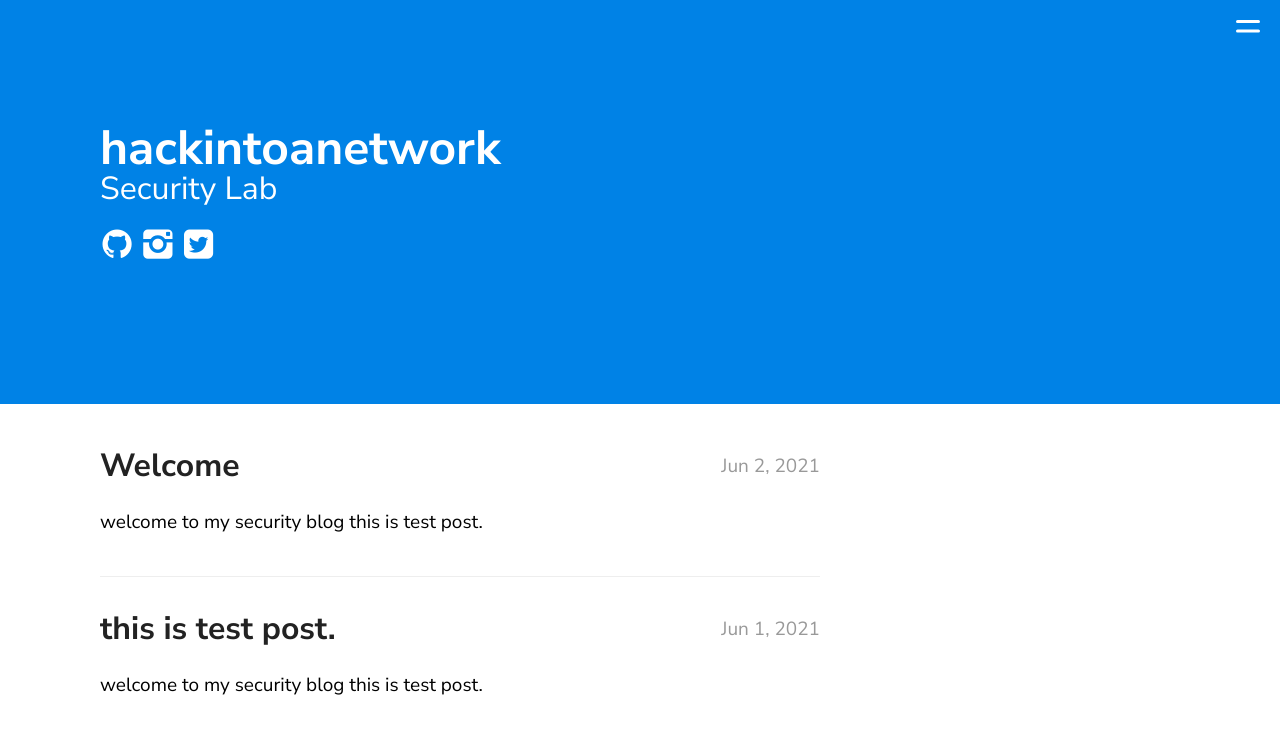
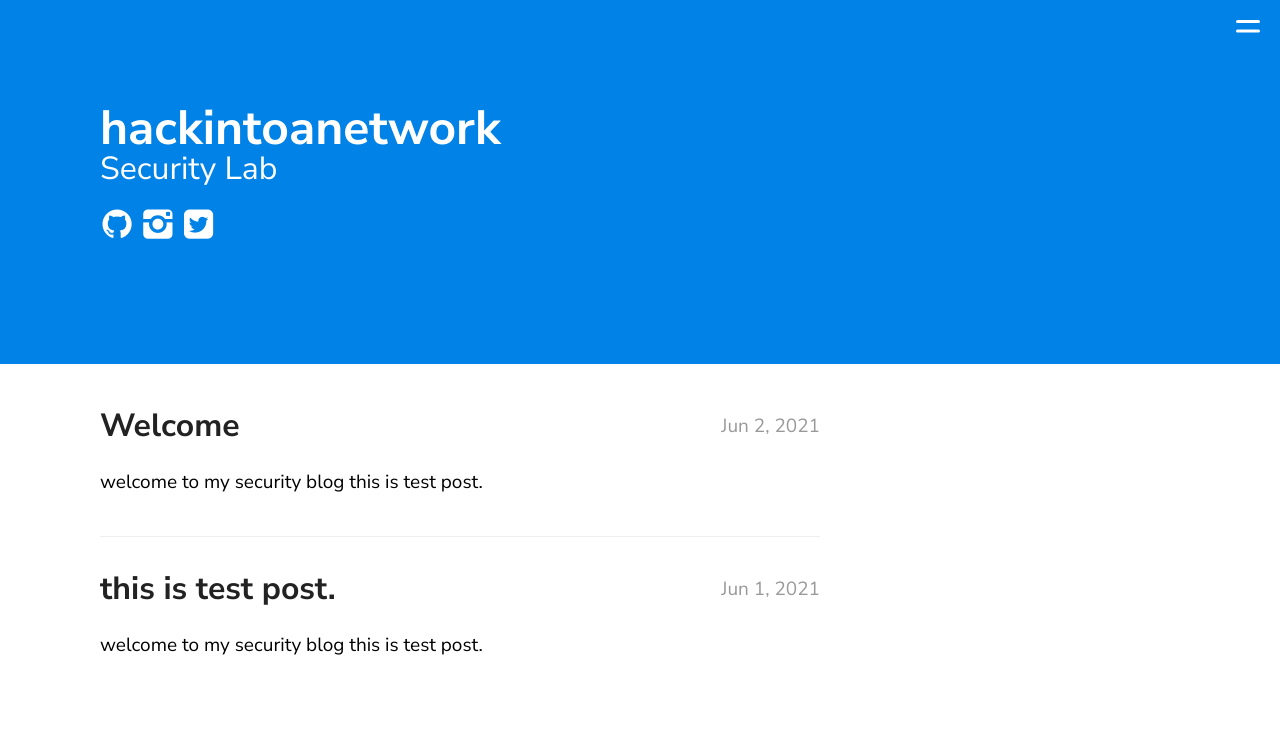
Before and after one commit to Developers-Official/hackintoanetwork.github.io, a Jekyll site: the page built from index.md, in a window 1280 px wide. Shown: the top 734 px of the page. Built offline with Jekyll 4.4.1, drawn with Linux system fonts in a browser that asks for light colours.

Commit message:
Update theme.scss

```diff
--- a/_sass/theme.scss
+++ b/_sass/theme.scss
@@ -61,7 +61,7 @@ figcaption {
 
 header {
 	// background-size: cover;
-	padding: 120px 0;
+	padding: 100px 0;
 	color: #fff;
 	overflow: hidden;
 	h2 {
```
